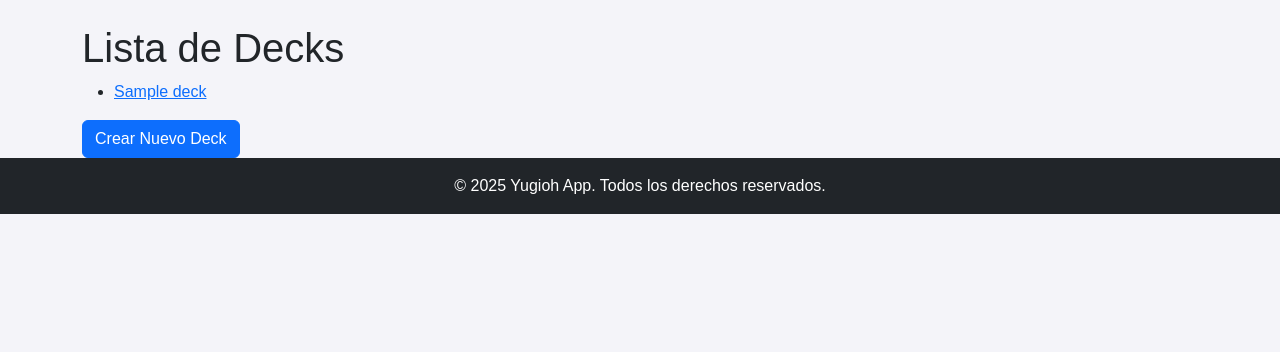
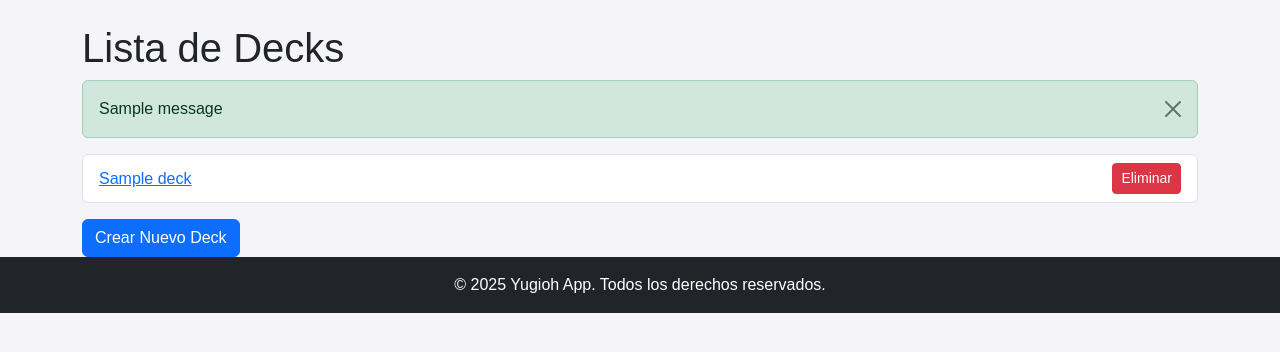
Before and after one commit to andures/yugioh-projecto, a Django app: page /decks/ in a window 1280 px wide. Shown: the part 56-408 px from the top of the page. Run offline with Django 5.2, Linux system fonts and the light colour scheme; tables that the repository leaves empty hold one stand-in row (values such as "Sample post"); one stand-in notice (Sample message) is shown.

Commit message:
Add deck deletion functionality with success message and confirmation prompt

```diff
--- a/yugioh_proyect/yugioh_app/templates/yugioh_app/decks_list.html
+++ b/yugioh_proyect/yugioh_app/templates/yugioh_app/decks_list.html
@@ -3,11 +3,26 @@
 {% block content %}
 <h1>Lista de Decks</h1>
 
+<!-- Mostrar mensajes de éxito SOLO al eliminar -->
+{% if messages %}
+    {% for message in messages %}
+        <div class="alert alert-success alert-dismissible fade show" role="alert">
+            {{ message }}
+            <button type="button" class="btn-close" data-bs-dismiss="alert" aria-label="Close"></button>
+        </div>
+    {% endfor %}
+{% endif %}
+
 {% if decks %}
-    <ul>
+    <ul class="list-group">
         {% for deck in decks %}
-            <li>
+            <li class="list-group-item d-flex justify-content-between align-items-center">
                 <a href="{% url 'deck_detail' deck.id %}">{{ deck.nombre }}</a>
+                <form action="{% url 'deck_delete' deck.id %}" method="POST" style="display:inline;"
+                      onsubmit="return confirm('¿Estás seguro de que deseas eliminar este deck?');">
+                    {% csrf_token %}
+                    <button type="submit" class="btn btn-danger btn-sm">Eliminar</button>
+                </form>
             </li>
         {% endfor %}
     </ul>
@@ -15,7 +30,6 @@
     <p>No tienes ningún deck creado aún.</p>
 {% endif %}
 
-<!-- Botón para crear un nuevo deck (se muestra siempre) -->
-<a href="{% url 'deck_create' %}" class="btn btn-primary">Crear Nuevo Deck</a>
+<a href="{% url 'deck_create' %}" class="btn btn-primary mt-3">Crear Nuevo Deck</a>
 
 {% endblock %}
--- a/yugioh_proyect/yugioh_app/urls.py
+++ b/yugioh_proyect/yugioh_app/urls.py
@@ -8,4 +8,5 @@ urlpatterns = [
     path('decks/<int:deck_id>/', views.deck_detail, name='deck_detail'),
     path('decks/create/', views.deck_create, name='deck_create'),
     path('decks/create/<int:deck_id>/', views.deck_create, name='deck_create'),
+    path('decks/<int:deck_id>/delete/', views.deck_delete, name='deck_delete'),
 ]
--- a/yugioh_proyect/yugioh_app/views.py
+++ b/yugioh_proyect/yugioh_app/views.py
@@ -23,6 +23,19 @@ def deck_detail(request, deck_id):
     deck = get_object_or_404(Deck, pk=deck_id)
     cartas_en_deck = CartaDeck.objects.filter(deck=deck)
     return render(request, 'yugioh_app/deck_detail.html', {'deck': deck, 'cartas_en_deck': cartas_en_deck})
+
+# vista para eliminar un deck
+def deck_delete(request, deck_id):
+    deck = get_object_or_404(Deck, pk=deck_id)
+
+    # validacion para asegurar que solo el creador pueda eliminar su deck
+    if deck.usuario != request.user:
+        messages.error(request, "No tienes permiso para eliminar este deck.")
+
+    # Eliminar el deck
+    deck.delete()
+    messages.success(request, "Deck eliminado con éxito.")
+    return redirect('decks_list')
 
 # Vista para crear un nuevo deck
 # Tipos de cartas válidas para el Extra Deck
```
